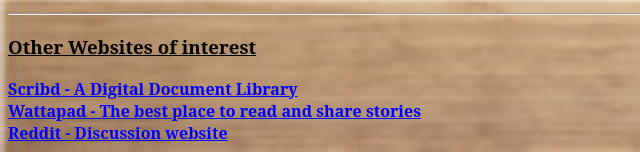
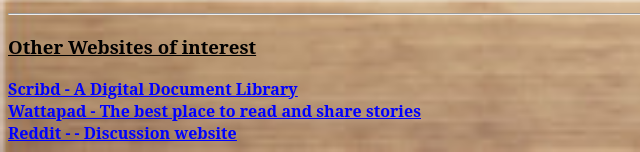
Before and after one commit to sgatty123/Web-Programming, a plain HTML site: page index.html in a window 1280 px wide. Shown: the part 2307-2459 px from the top of the page, 0-640 px from the left. Drawn offline with Linux system fonts and the light colour scheme.

Commit message:
New index

```diff
--- a/index.html
+++ b/index.html
@@ -156,7 +156,7 @@
 <BR><a href="https://www.wattpad.com" target="_blank"><span style="color:blue"><b>
 <u>Wattapad - The best place to read and share stories</u></b></span></a>
 <BR><a href="https://www.reddit.com" target="_blank"><span style="color:blue"><b>
-<u>Reddit - Discussion website </u></b></span></a>
+<u>Reddit - - Discussion website </u></b></span></a>
 
 </BODY>
 </HTML>
```
